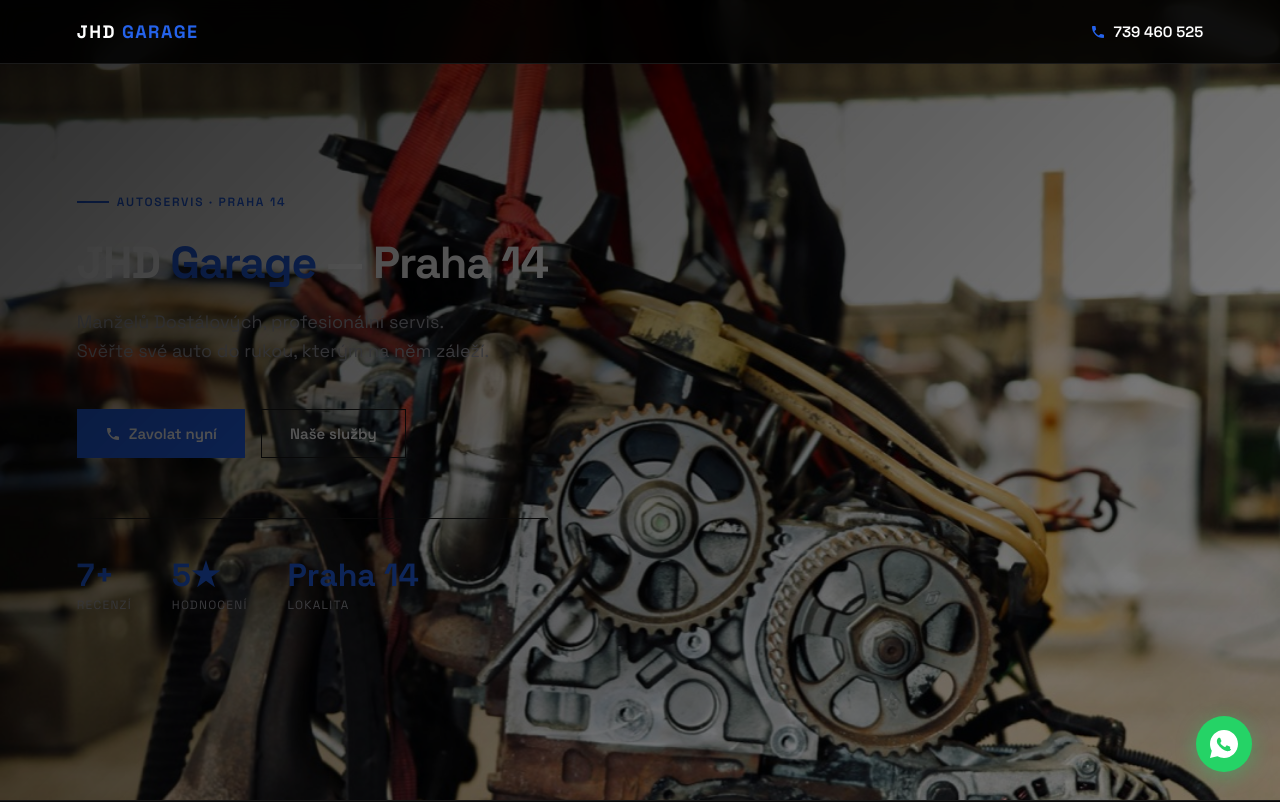
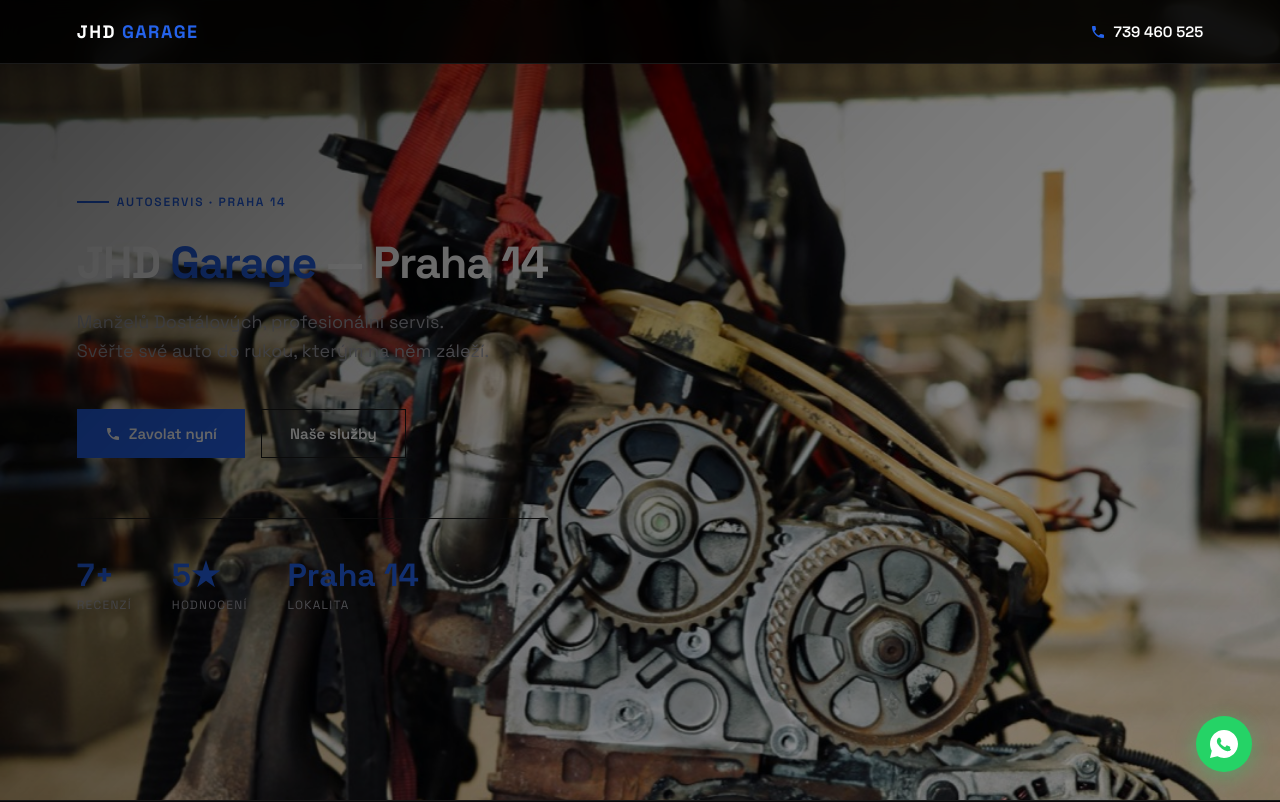
Before and after one commit to Aldocooek/jhd-garage-praha14, a plain HTML site: page index.html in a window 1280 px wide. Shown: the top 802 px of the page. Drawn offline with Linux system fonts and the light colour scheme.

Commit message:
Fix hero photo: use background-image so it shows behind decorative layers

```diff
--- a/index.html
+++ b/index.html
@@ -100,6 +100,10 @@
       align-items: center;
       padding: 0 6%;
       z-index: 1;
+
+      background-image: url('images/hero.jpg');
+      background-size: cover;
+      background-position: center 30%;
     }
 
     .hero-content {
@@ -591,28 +595,13 @@
     }
 
     .wa-float svg { width: 28px; height: 28px; fill: var(--white); }
-    .hero-bg-photo {
+
+    #hero::after {
+      content: '';
       position: absolute;
       inset: 0;
-      width: 100%;
-      height: 100%;
-      object-fit: cover;
-      object-position: center 30%;
+      background: linear-gradient(135deg, rgba(0,0,0,0.75) 0%, rgba(0,0,0,0.5) 50%, rgba(0,0,0,0.35) 100%);
       z-index: 0;
-      opacity: 1;
-      pointer-events: none;
-      user-select: none;
-    }
-    .hero-bg-overlay {
-      position: absolute;
-      inset: 0;
-      z-index: 1;
-      background: linear-gradient(
-        135deg,
-        rgba(0,0,0,0.82) 0%,
-        rgba(0,0,0,0.6) 50%,
-        rgba(0,0,0,0.4) 100%
-      );
       pointer-events: none;
     }
     </style>
@@ -633,9 +622,7 @@
 
   <!-- HERO -->
   <section id="hero">
-    <img src="images/hero.jpg" alt="" class="hero-bg-photo" aria-hidden="true">
-    <div class="hero-bg-overlay" aria-hidden="true"></div>
-    <div class="hero-content">
+<div class="hero-content">
       <div class="hero-tag">Autoservis · Praha 14</div>
       <h1>JHD <em>Garage</em> — Praha 14</h1>
       <p class="hero-sub">Manželů Dostálových, profesionální servis.<br>Svěřte své auto do rukou, kterým na něm záleží.</p>
```
